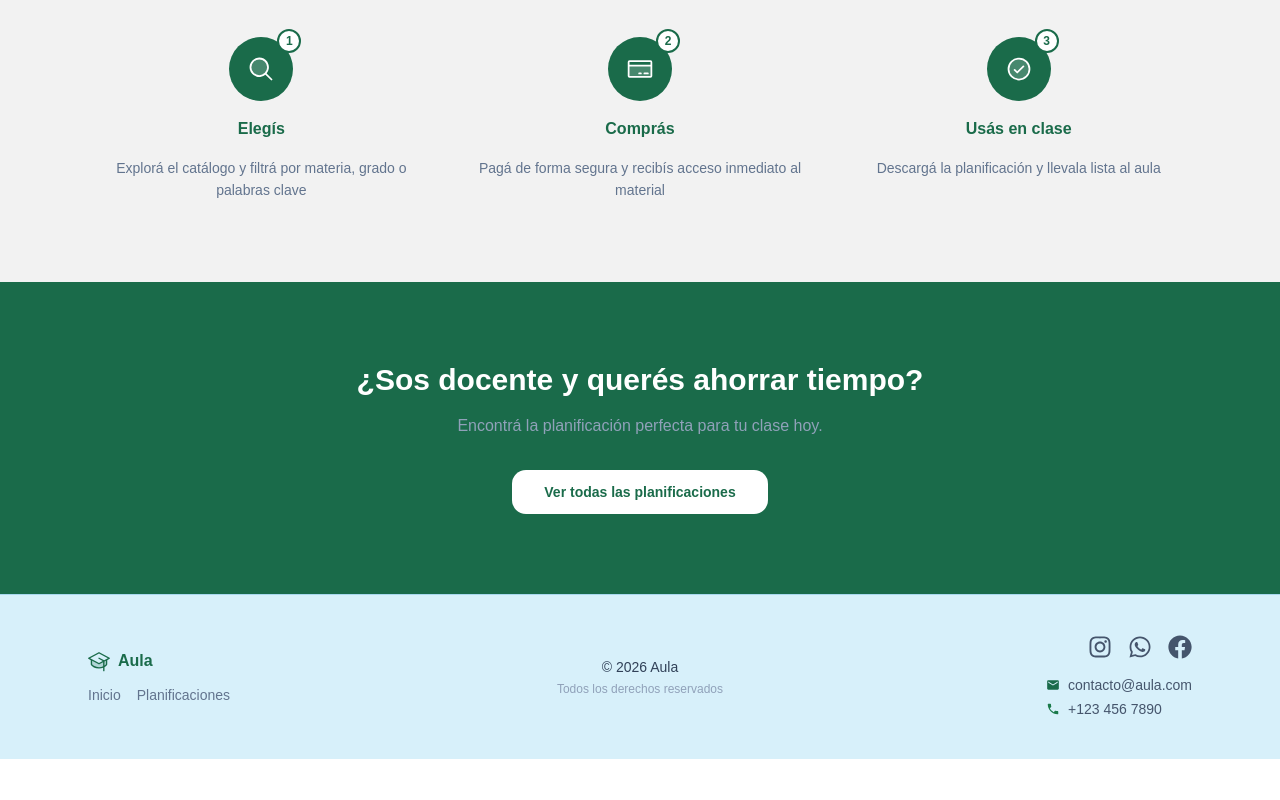
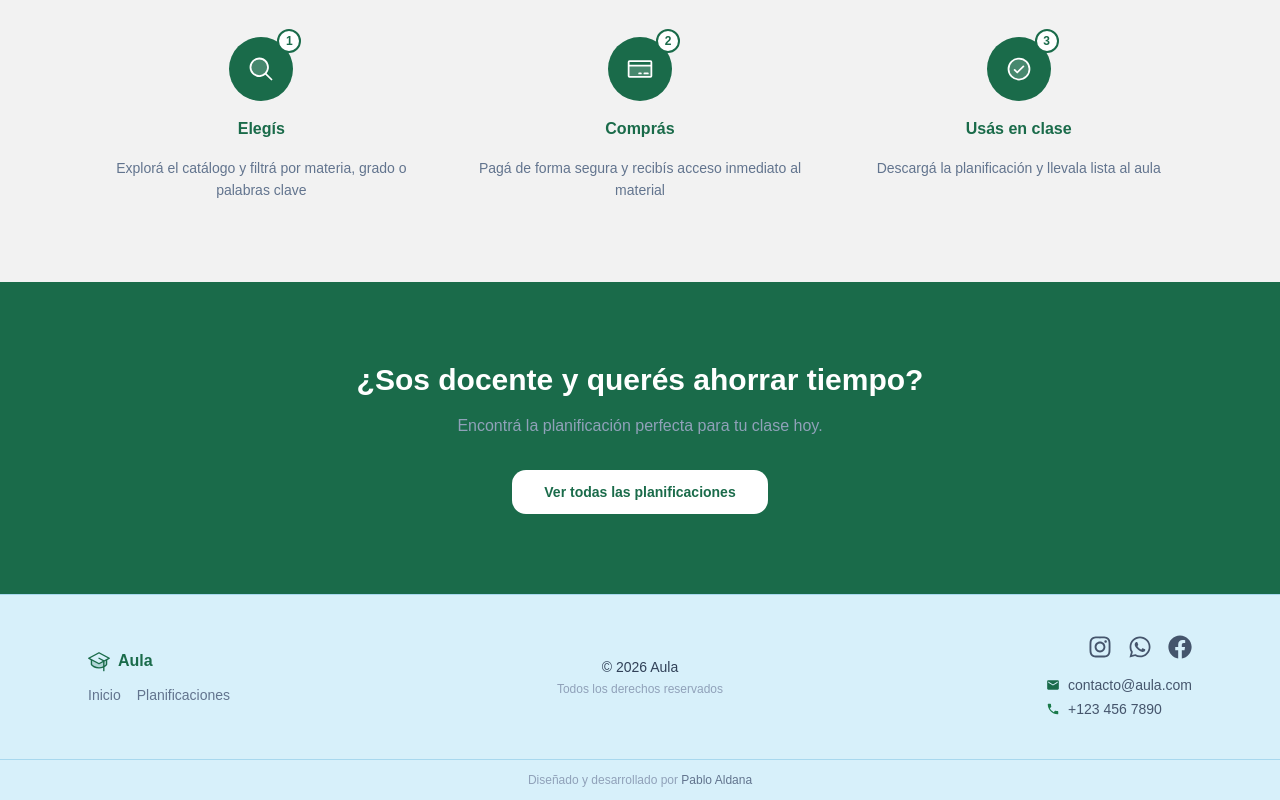
Before and after one commit to pabloaldana/planificaciones-frontend, a React (Vite) app: page / in a window 1280 px wide. Shown: the part 1608-2408 px from the top of the page. Before the commit the page ends 2367 px from the top, so only its background shows below. Built offline with nearby package versions, Linux system fonts and the light colour scheme; no server answers.

Commit message:
fix footer

```diff
--- a/src/components/Footer.tsx
+++ b/src/components/Footer.tsx
@@ -46,6 +46,10 @@ export const Footer = () => {
                 </div>
 
             </div>
+
+            <div className="border-t border-[#A8D8EE] py-3 text-center text-xs text-slate-400">
+                Diseñado y desarrollado por <span className="font-medium text-slate-500">Pablo Aldana</span>
+            </div>
         </footer>
     )
 }
```
